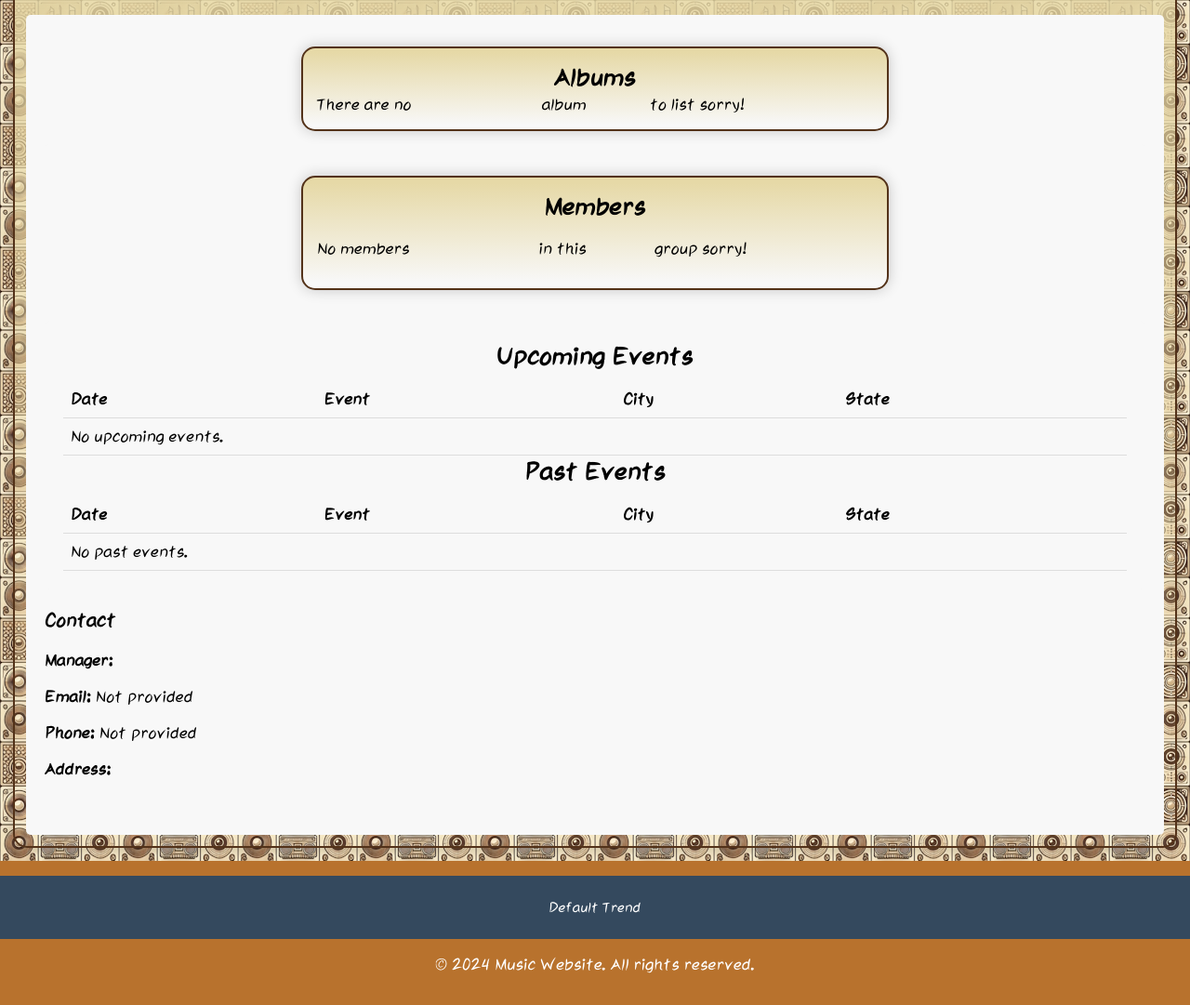
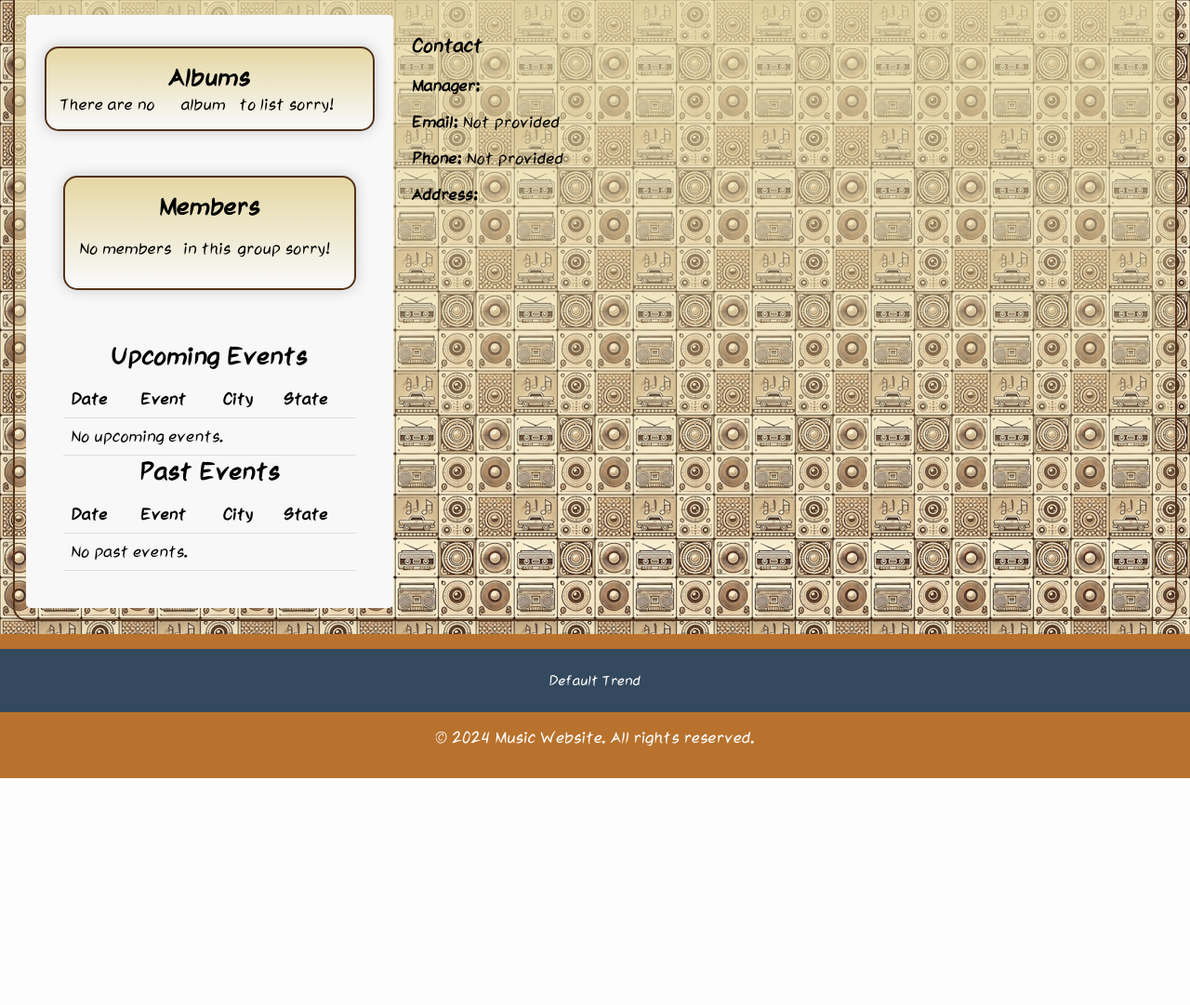
Before and after one commit to noperson83/hiphopculture.org, a Django app: template group/templates/group_detail.html in a window 1280 px wide. Shown: the part 310-1391 px from the top of the page at 93% size. After the commit the page ends 1147 px from the top, so only its background shows below. Run offline with Django 3.2, Linux system fonts and the light colour scheme; the template is opened without the code that fills it, so the values that code supplies are empty; parts of the project's set-up code (start-up, migrations or seed data) failed here and were passed over.

Commit message:
Improve group detail layout on desktops

```diff
--- a/group/templates/group_detail.html
+++ b/group/templates/group_detail.html
@@ -47,6 +47,7 @@
             <p class="group-summary">{{ group_detail.summary }}</p>
         </div>
 
+        <div class="details-grid">
         <!-- Albums -->
         <div id="albums" class="tab-content">
             <div class="business-card">
@@ -191,6 +192,7 @@
                 </tbody>
             </table>
         </div>
+        </div><!-- end details-grid -->
 
         <!-- Contact Info -->
         <div class="group-contact">
--- a/static/group/css/group_detail.css
+++ b/static/group/css/group_detail.css
@@ -119,3 +119,18 @@
 .tour-table tr:nth-child(even) {
     background-color: #f2f2f2;
 }
+
+/* Layout for large screens */
+.details-grid {
+    display: flex;
+    flex-direction: column;
+    gap: 20px;
+}
+
+@media screen and (min-width: 992px) {
+    .details-grid {
+        display: grid;
+        grid-template-columns: repeat(3, 1fr);
+        gap: 20px;
+    }
+}
```
